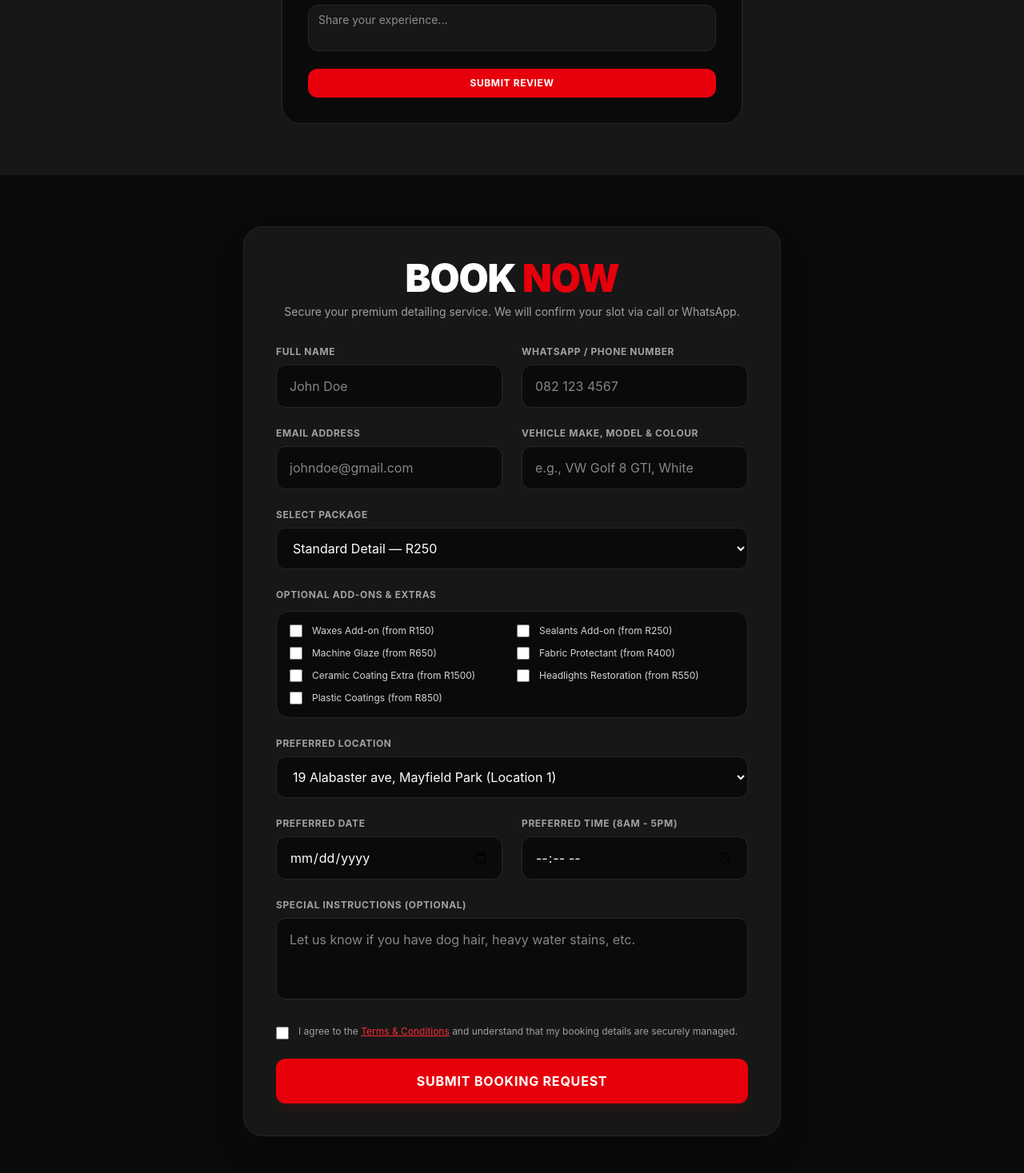
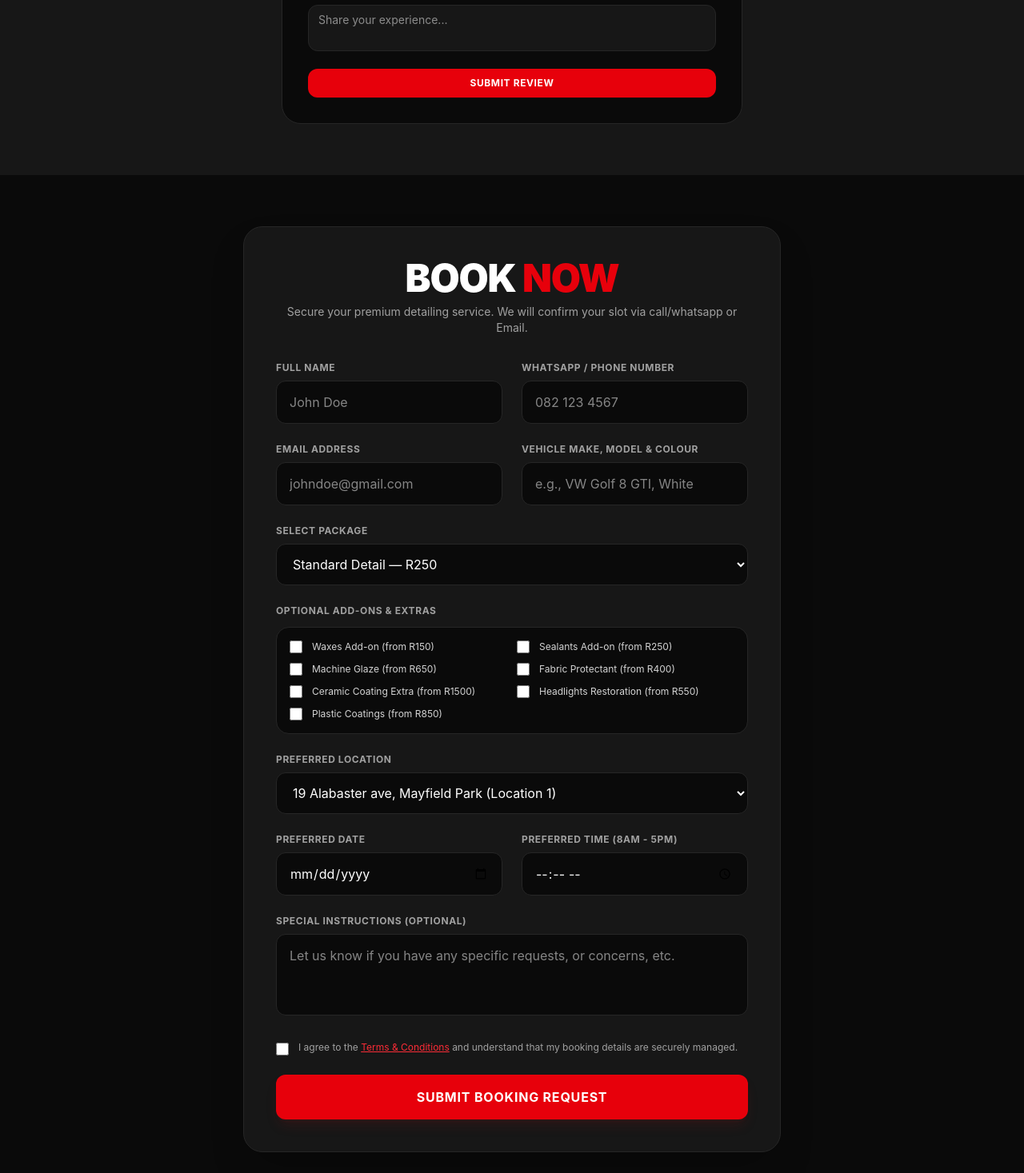
Before and after one commit to NgupsdeOps/legendary-detailing, a React (Vite) app: page / in a window 1280 px wide. Shown: the part 4222-5689 px from the top of the page at 80% size. Built offline with nearby package versions, Linux system fonts and the light colour scheme.

Commit message:
feat: updated package pricing details and added new gallery showcase images

```diff
--- a/src/components/BookingForm.jsx
+++ b/src/components/BookingForm.jsx
@@ -113,7 +113,7 @@ export default function BookingForm({ setModalType }) {
             Book <span className="text-red-600">Now</span>
           </h2>
           <p className="text-neutral-400 text-sm">
-            Secure your premium detailing service. We will confirm your slot via call or WhatsApp.
+            Secure your premium detailing service. We will confirm your slot via call/whatsapp or Email.
           </p>
         </div>
 
@@ -221,7 +221,7 @@ export default function BookingForm({ setModalType }) {
                 19 Alabaster ave, Mayfield Park (Location 1)
               </option>
               <option value="Alveda Park (Location 2)">
-                Alveda Park (Location 2)
+                121 Sycamore st, Alveda Park (Location 2)
               </option>
               <option value="Mobile Detailing (We come to you)">
                 Mobile Detailing (We come to you)
@@ -272,7 +272,7 @@ export default function BookingForm({ setModalType }) {
             </label>
             <textarea
               name="notes" value={formData.notes} onChange={handleChange} rows="3"
-              placeholder="Let us know if you have dog hair, heavy water stains, etc."
+              placeholder="Let us know if you have any specific requests, or concerns, etc."
               className="w-full bg-neutral-950 border border-neutral-800 focus:border-red-600 text-white px-4 py-3.5 rounded-xl transition-colors duration-200 resize-none"
             />
           </div>
--- a/src/components/Gallery.jsx
+++ b/src/components/Gallery.jsx
@@ -15,6 +15,8 @@ import redgolf from '../assets/redgolf.png';
 import TSIENGINE from '../assets/TSIENGINE.png';
 import FDTYRES from '../assets/FDTYRES.mp4';
 import classic from '../assets/classic.png';
+import cartyre from '../assets/cartyre.png';
+import Interior from '../assets/Interior.png';
 
 // This is how you reference them in your list:
 
@@ -61,6 +63,18 @@ const galleryItems = [
     type: 'image',
     url: classic, // Use the imported variable
     title: 'Classic Car Detailing'
+  },
+{
+    id: 8,
+    type: 'image',
+    url: cartyre, // Use the imported variable
+    title: 'Car Tire Detailing'
+  },
+{
+    id: 9,
+    type: 'image',
+    url: Interior, // Use the imported variable
+    title: 'Interior Detailing'
   }
 
 
```
Also changed, not shown: src/assets/Interior.png (added), src/assets/cartyre.png (added).
